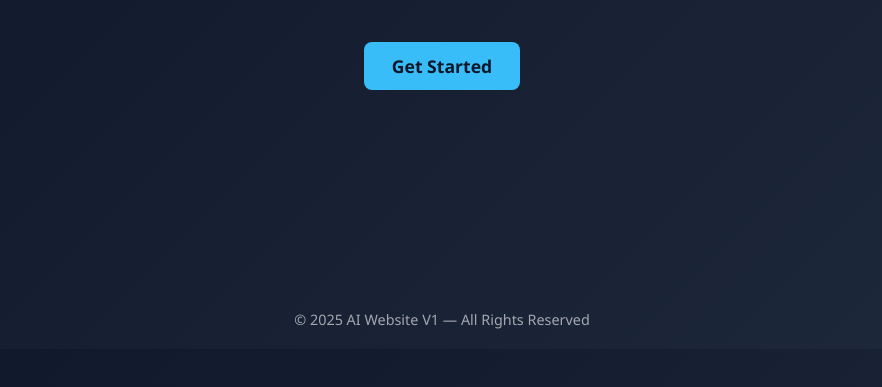
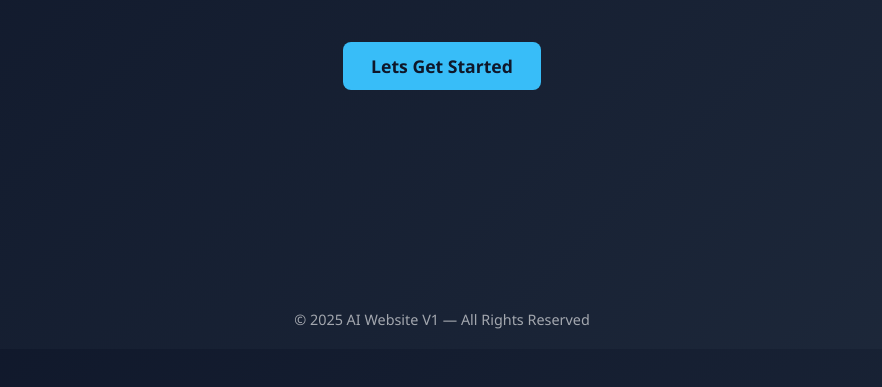
Before and after one commit to purveshgosalia/Server-code, a plain HTML site: page index.html in a window 1280 px wide. Shown: the part 273-660 px from the top of the page, without its empty margins (198-1080 px from the left). Drawn offline with Linux system fonts and the light colour scheme.

Commit message:
final commit

```diff
--- a/index.html
+++ b/index.html
@@ -65,7 +65,7 @@
     <div class="hero">
         <h1>Welcome to AI Website VErsion2</h1>
         <p>A clean and simple interface powered by creativity and intelligence.</p>
-        <a href="#" class="btn">Get Started</a>
+        <a href="#" class="btn">Lets Get Started</a>
     </div>
 
     <footer>
```
